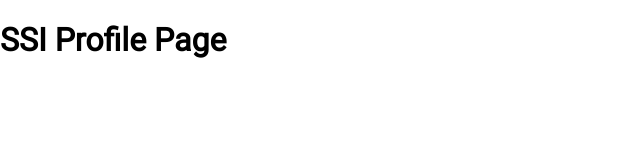
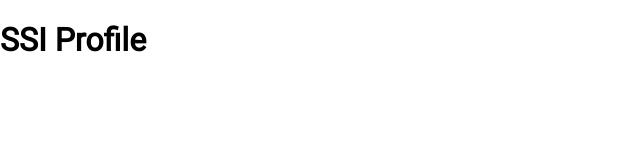
Before and after one commit to digicatapult/nice-agent-portal, a React app in the folder frontend/: page /ssi-profile in a window 1280 px wide. Shown: the top 160 px of the page, without its empty margins (0-640 px from the left). Built offline with nearby package versions, Linux system fonts and the light colour scheme.

Commit message:
rewrote components

```diff
--- a/frontend/src/pages/complete-onboarding.js
+++ b/frontend/src/pages/complete-onboarding.js
@@ -1,11 +1,10 @@
 import React from 'react'
-class CompleteOnboardingPage extends React.Component {
-  render() {
-    return (
-      <div>
-        <h1>Complete Onboarding</h1>
-      </div>
-    )
-  }
+const CompleteOnboardingPage = () => {
+  return (
+    <div>
+      <h1>Complete Onboarding</h1>
+    </div>
+  )
 }
+
 export default CompleteOnboardingPage
--- a/frontend/src/pages/home.js
+++ b/frontend/src/pages/home.js
@@ -1,6 +1,5 @@
 import React from 'react'
-class NewHomePage extends React.Component {
-  render() {
+const NewHomePage = () => {
   const handleButtonClick = (buttonName) => {
     window.location.href = `/${buttonName.toLowerCase()}`
   }
@@ -88,6 +87,5 @@
     </>
   )
 }
-}
 
 export default NewHomePage
--- a/frontend/src/pages/sign-up.js
+++ b/frontend/src/pages/sign-up.js
@@ -1,11 +1,10 @@
 import React from 'react'
-class SignUpPage extends React.Component {
-  render() {
-    return (
-      <div>
-        <h1>Sign Up Page</h1>
-      </div>
-    )
-  }
+const SignUpPage = () => {
+  return (
+    <div>
+      <h1>Sign Up Page</h1>
+    </div>
+  )
 }
+
 export default SignUpPage
--- a/frontend/src/pages/ssi-profile.js
+++ b/frontend/src/pages/ssi-profile.js
@@ -1,11 +1,10 @@
 import React from 'react'
-class SSIProfilePagePage extends React.Component {
-  render() {
-    return (
-      <div>
-        <h1>SSI Profile Page</h1>
-      </div>
-    )
-  }
+const SSIProfilePagePage = () => {
+  return (
+    <div>
+      <h1>SSI Profile</h1>
+    </div>
+  )
 }
+
 export default SSIProfilePagePage
```
Lines whose indentation alone changed are shown as unchanged.
